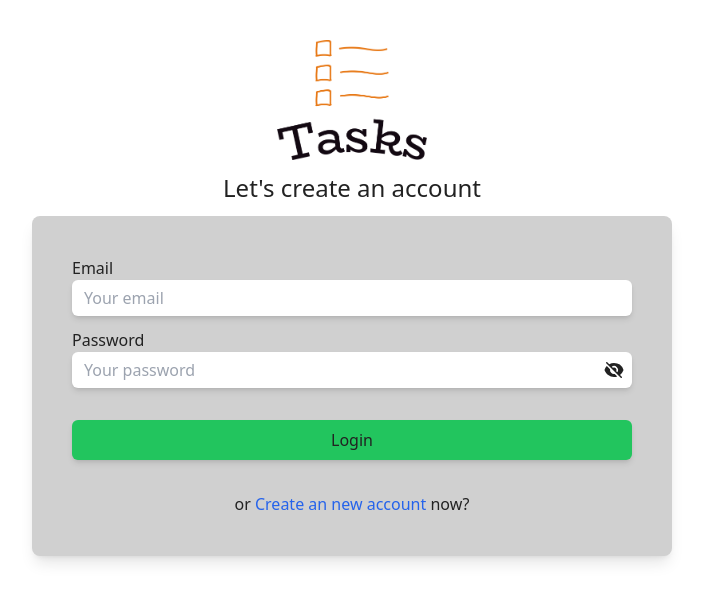
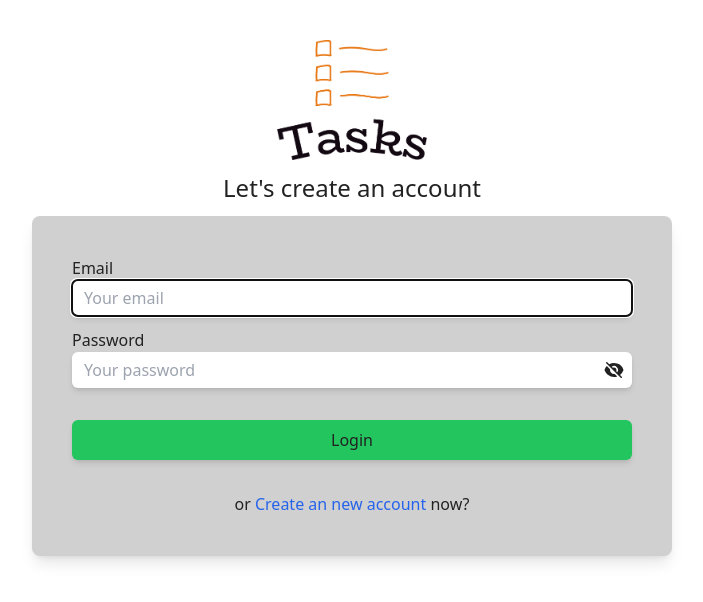
Before and after one commit to vanhuyvo1997/my-task, a Next.js app: page /login in a window 1280 px wide. Shown: the top 602 px of the page, without its empty margins (288-991 px from the left). Built offline with nearby package versions, Linux system fonts and the light colour scheme.

Commit message:
#37 fix tab index

```diff
--- a/app/(auth)/login/page.tsx
+++ b/app/(auth)/login/page.tsx
@@ -1,9 +1,9 @@
 'use client'
 
-import LabelTextInput from "@/app/_components/text-inputs/label-text-input";
+import { LabelTextInput } from "@/app/_components/text-inputs/label-text-input";
 import Link from "next/link";
 import AuthCommonForm from "../auth-common-form";
-import { useEffect, useState } from "react";
+import { useEffect, useRef, useState } from "react";
 import { useFormState } from "react-dom";
 import { login, LoginFormState } from "@/app/_actions/auth-actions";
 import { showNotification } from "@/app/_lib/utils";
@@ -12,7 +12,7 @@ const initialState: LoginFormState = { success: false, message: '' };
 
 export default function LoginPage() {
     const [formData, setFormData] = useState<{ email?: string, password?: string }>({});
-
+    const emailInputRef = useRef<HTMLInputElement>(null);
     const [formStatus, action] = useFormState(login, initialState);
 
     function handleChangeFormData(e: React.ChangeEvent<HTMLInputElement>) {
@@ -33,7 +33,12 @@ export default function LoginPage() {
         if (!formStatus.success && formStatus.message) {
             showNotification('error', formStatus.message);
         }
+        emailInputRef.current?.focus();
     }, [formStatus]);
+
+    useEffect(() => {
+        emailInputRef.current?.focus();
+    }, []);
 
     return (
         <AuthCommonForm
@@ -47,6 +52,7 @@ export default function LoginPage() {
                 type="email"
                 name="email"
                 title="Email"
+                ref={emailInputRef}
                 placeholder="Your email"
                 value={formData.email}
                 onChange={handleChangeFormData}
--- a/app/(auth)/register/page.tsx
+++ b/app/(auth)/register/page.tsx
@@ -1,9 +1,9 @@
 'use client'
-import LabelTextInput from '@/app/_components/text-inputs/label-text-input';
+import { LabelTextInput } from '@/app/_components/text-inputs/label-text-input';
 import AuthCommonForm from '../auth-common-form';
 import { register } from '@/app/_actions/auth-actions';
 import { useFormState } from 'react-dom';
-import { useEffect, useState } from 'react';
+import { useEffect, useRef, useState } from 'react';
 import { showNotification } from '@/app/_lib/utils';
 import CommonLink from '@/app/_components/layouts/common-link';
 
@@ -14,10 +14,10 @@ export default function RegisterPage() {
 
     const [formState, dispatch] = useFormState(register, { success: false });
     const [formData, setFormData] = useState<RegisterFormData>(initialFormData);
-
+    const firstNameInputRef = useRef<HTMLInputElement>(null);
     //focus first element on first load
     useEffect(() => {
-        document.getElementById('firstName')?.focus();
+        firstNameInputRef.current?.focus();
     }, []);
 
     //clear form affter submitting successfully
@@ -58,6 +58,7 @@ export default function RegisterPage() {
                     <LabelTextInput
                         className='dark:bg-text-input-background-dark'
                         id='firstName'
+                        ref={firstNameInputRef}
                         name='firstName'
                         title='First name'
                         placeholder='Your first name'
--- a/app/_components/text-inputs/label-text-input.tsx
+++ b/app/_components/text-inputs/label-text-input.tsx
@@ -1,12 +1,13 @@
 "use client"
 
+import { forwardRef } from "react"
 import TextInput, { CommonTextInputProps } from "./text-input"
 
 type LabelTextInputProps = CommonTextInputProps & {
     title: string,
 }
 
-export default function LabelTextInput({
+export const LabelTextInput = forwardRef<HTMLInputElement, Readonly<LabelTextInputProps>>(({
     id,
     value,
     name,
@@ -16,10 +17,12 @@ export default function LabelTextInput({
     onChange,
     type = 'text',
     onClearText,
-}: Readonly<LabelTextInputProps>) {
+    tabIndex,
+}, ref) => {
     return <div>
         <label htmlFor={id}>{title}</label><br />
         <TextInput
+            ref={ref}
             placeholder={placeholder}
             className={className}
             id={id}
@@ -28,6 +31,9 @@ export default function LabelTextInput({
             onClearText={onClearText}
             type={type}
             name={name}
+            tabIndex={tabIndex}
         />
     </div>
-}
+});
+
+LabelTextInput.displayName = 'LabelTextInput';
--- a/app/_components/text-inputs/text-input.tsx
+++ b/app/_components/text-inputs/text-input.tsx
@@ -21,6 +21,7 @@ export type CommonTextInputProps = {
     onBlur?: FocusEventHandler<HTMLInputElement>,
     disabled?: boolean,
     title?: string,
+    tabIndex?: number,
 }
 
 
@@ -42,6 +43,7 @@ const TextInput = forwardRef<HTMLInputElement, Readonly<TextInputProps>>(({
     defaultValue,
     disabled,
     title,
+    tabIndex,
 }, ref) => {
     const isPassword = type === "password";
     const [internalType, setInternalType] = useState(type);
@@ -70,6 +72,7 @@ const TextInput = forwardRef<HTMLInputElement, Readonly<TextInputProps>>(({
             defaultValue={defaultValue}
             placeholder={placeholder}
             title={title}
+            tabIndex={tabIndex}
         />
         {!isDisabled && !isEmpty && <ClearButton
             disabled={isDisabled}
```
